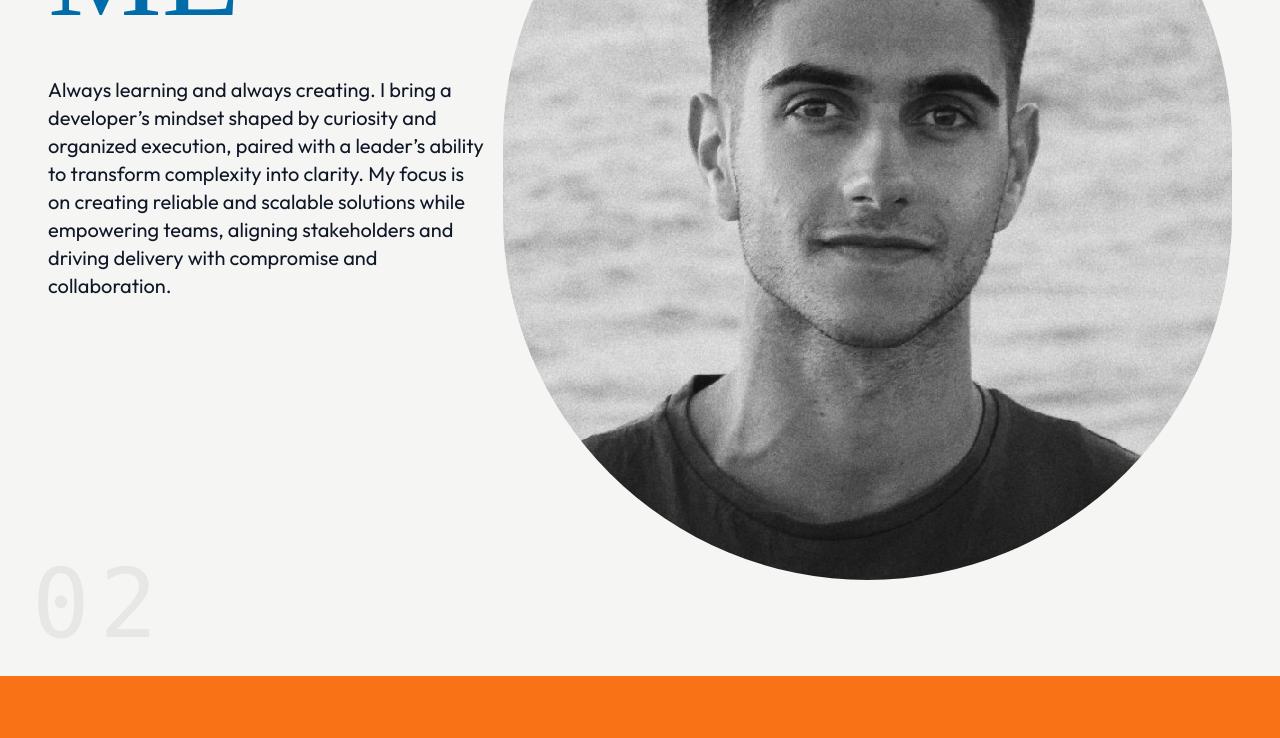
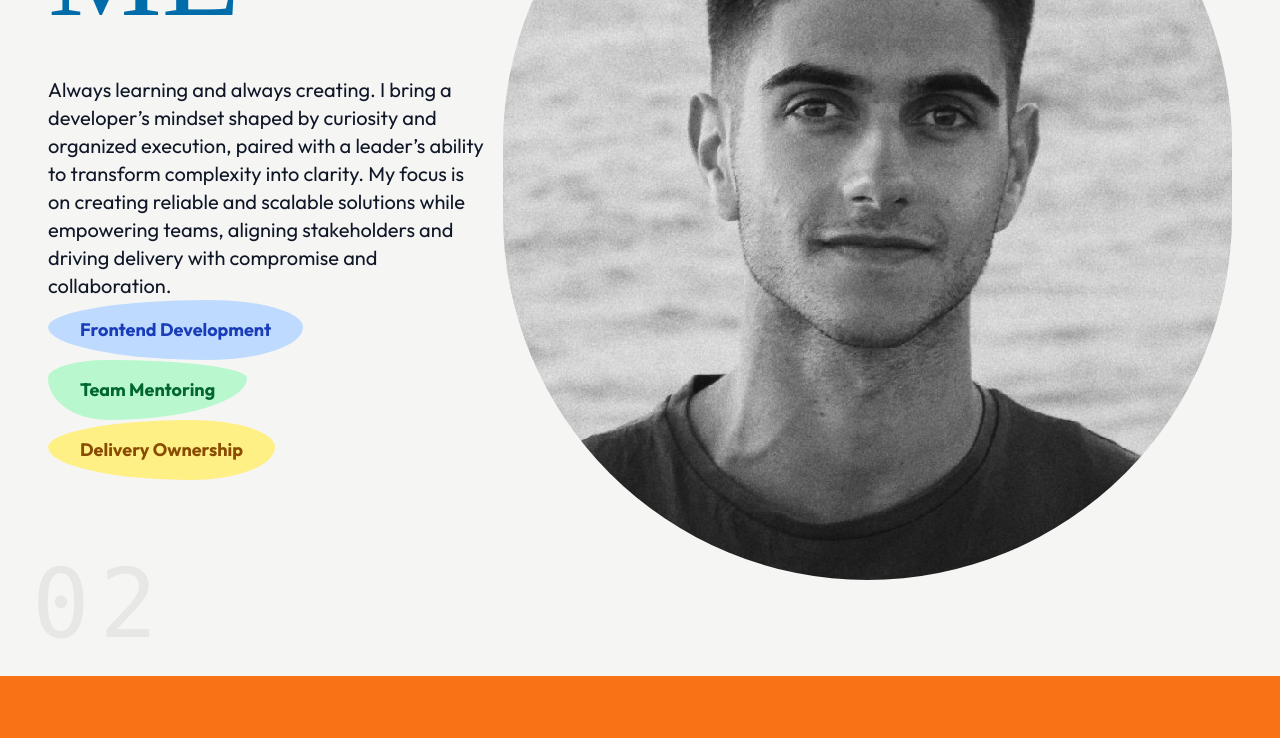
Before and after one commit to franciscorg7/franciscorg, a React (Vite) app: page /en in a window 1280 px wide. Shown: the part 1052-1790 px from the top of the page. Built offline with nearby package versions, Linux system fonts and the light colour scheme; a web font is replaced by a local one.

Commit message:
✨ added blobs

```diff
--- a/public/locales/en/about-me.json
+++ b/public/locales/en/about-me.json
@@ -1,4 +1,9 @@
 {
   "title": "ABOUT ME",
-  "description": "Always learning and always creating. I bring a developer’s mindset shaped by curiosity and organized execution, paired with a leader’s ability to transform complexity into clarity. My focus is on creating reliable and scalable solutions while empowering teams, aligning stakeholders and driving delivery with compromise and collaboration."
+  "description": "Always learning and always creating. I bring a developer’s mindset shaped by curiosity and organized execution, paired with a leader’s ability to transform complexity into clarity. My focus is on creating reliable and scalable solutions while empowering teams, aligning stakeholders and driving delivery with compromise and collaboration.",
+  "competences": {
+    "frontend": "Frontend Development",
+    "team_mentoring": "Team Mentoring",
+    "delivery_ownership": "Delivery Ownership"
+  }
 }
--- a/public/locales/pt/about-me.json
+++ b/public/locales/pt/about-me.json
@@ -1,4 +1,9 @@
 {
   "title": "SOBRE MIM",
-  "description": "Sempre a aprender e sempre a criar. Entrego uma mentalidade moldada por curiosidade e organização, combinada com a capacidade de liderança para transformar complexidade de requisitos em objetividade. O meu foco está na criação de soluções robustas e escaláveis, dando o apoio necessário a equipas, alinhando stakeholders e assegurando entregas com compromisso e colaboração."
+  "description": "Sempre a aprender e sempre a criar. Entrego uma mentalidade moldada por curiosidade e organização, combinada com a capacidade de liderança para transformar complexidade de requisitos em objetividade. O meu foco está na criação de soluções robustas e escaláveis, dando o apoio necessário a equipas, alinhando stakeholders e assegurando entregas com compromisso e colaboração.",
+  "competences": {
+    "frontend": "Frontend Development",
+    "team_mentoring": "Mentoria de Equipas",
+    "delivery_ownership": "Delivery Ownership"
+  }
 }
--- a/src/config/translation-keys.ts
+++ b/src/config/translation-keys.ts
@@ -16,6 +16,11 @@ export const HeroTranslationKey = {
 export const AboutMeTranslationKey = {
   TITLE: 'title',
   DESCRIPTION: 'description',
+
+  COMPETENCES: 'competences',
+  COMPETENCES_FRONTEND: 'competences.frontend',
+  COMPETENCES_TEAM_MENTORING: 'competences.team_mentoring',
+  COMPETENCES_DELIVERY_OWNERSHIP: 'competences.delivery_ownership',
 } as const
 
 export const WorkExperienceTranslationKey = {
--- a/src/features/AboutMe/AboutMe.tsx
+++ b/src/features/AboutMe/AboutMe.tsx
@@ -4,6 +4,8 @@ import type { AboutMeProps } from '../../types/about-me'
 import profile from '../../assets/profile.jpg'
 import { AboutMeTranslationKey, RootTranslationKey } from '../../config/translation-keys'
 import { useTranslation } from 'react-i18next'
+import { CompetenceTag } from './components/CompetenceTag'
+import { competences } from './data'
 
 export const AboutMe = ({ id }: AboutMeProps) => {
   const { t } = useTranslation(RootTranslationKey.ABOUT_ME)
@@ -16,6 +18,13 @@ export const AboutMe = ({ id }: AboutMeProps) => {
             {t(AboutMeTranslationKey.TITLE)}
           </span>
           <span className="font-body text-xl pt-10">{t(AboutMeTranslationKey.DESCRIPTION)}</span>
+          {competences.map(competence => (
+            <CompetenceTag
+              key={competence.id}
+              label={t(competence.translationKey)}
+              className={competence.className}
+            ></CompetenceTag>
+          ))}
         </div>
         <div className="flex flex-2 justify-center items-center">
           <img
--- /dev/null
+++ b/src/features/AboutMe/components/CompetenceTag.tsx
@@ -0,0 +1,42 @@
+import { useMemo } from 'react'
+
+interface CompetenceTagProps {
+  label: string
+  className?: string
+  index?: number // index to force a specific shape from the list
+}
+
+const organicShapes = [
+  '60% 40% 30% 70% / 60% 30% 70% 40%',
+  '40% 60% 70% 30% / 40% 50% 60% 50%',
+  '30% 70% 70% 30% / 30% 30% 70% 70%',
+  '63% 37% 37% 63% / 45% 45% 55% 55%',
+  '50% 50% 20% 80% / 25% 80% 20% 75%',
+  '70% 30% 30% 70% / 60% 40% 60% 40%',
+]
+
+export const CompetenceTag = ({ label, className = '', index }: CompetenceTagProps) => {
+  const shape = useMemo(() => {
+    // Pick a shape deterministically from that specific list
+    if (typeof index === 'number') {
+      return organicShapes[index % organicShapes.length]
+    }
+
+    const charCodeSum = label.split('').reduce((acc, char) => acc + char.charCodeAt(0), 0)
+    return organicShapes[charCodeSum % organicShapes.length]
+  }, [label, index])
+
+  return (
+    <div
+      style={{ borderRadius: shape }}
+      className={`
+        inline-flex items-center justify-center
+        px-8 py-4 text-lg font-bold w-fit text-center
+        cursor-default
+        ${className}
+      `}
+    >
+      {label}
+    </div>
+  )
+}
--- a/src/features/AboutMe/data.ts
+++ b/src/features/AboutMe/data.ts
@@ -1,3 +1,20 @@
-export const ABOUT_ME_TITLE = 'ABOUT ME'
-export const ABOUT_ME_TEXT =
-  'Always learning and always creating. I bring a developer’s mindset shaped by curiosity and organized execution, paired with a leader’s ability to transform complexity into clarity. My focus is on creating reliable and scalable solutions while empowering teams, aligning stakeholders and driving delivery with compromise and collaboration.'
+import { AboutMeTranslationKey } from '../../config/translation-keys'
+import type { CompetenceItem } from './types'
+
+export const competences: CompetenceItem[] = [
+  {
+    id: 'frontend',
+    translationKey: AboutMeTranslationKey.COMPETENCES_FRONTEND,
+    className: 'bg-blue-200 text-blue-800',
+  },
+  {
+    id: 'team-mentoring',
+    translationKey: AboutMeTranslationKey.COMPETENCES_TEAM_MENTORING,
+    className: 'bg-green-200 text-green-800',
+  },
+  {
+    id: 'delivery-ownership',
+    translationKey: AboutMeTranslationKey.COMPETENCES_DELIVERY_OWNERSHIP,
+    className: 'bg-yellow-200 text-yellow-800',
+  },
+]
--- /dev/null
+++ b/src/features/AboutMe/types.ts
@@ -0,0 +1,5 @@
+export interface CompetenceItem {
+  id: string
+  translationKey: string
+  className?: string
+}
--- /dev/null
+++ b/src/shared/components/Blob.tsx
@@ -0,0 +1,24 @@
+interface BlobProps {
+  color?: string
+  width?: string
+  height?: string
+  shape?: string // the border-radius string
+  className?: string
+}
+
+export const Blob = ({
+  color = 'bg-blue-200',
+  width = 'w-64',
+  height = 'h-64',
+  shape = '30% 70% 70% 30% / 30% 30% 70% 70%', // default irregular shape
+  className = '',
+}: BlobProps) => {
+  return (
+    <div
+      className={`${width} ${height} ${color} ${className} transition-all duration-500 ease-in-out`}
+      style={{
+        borderRadius: shape,
+      }}
+    />
+  )
+}
```
